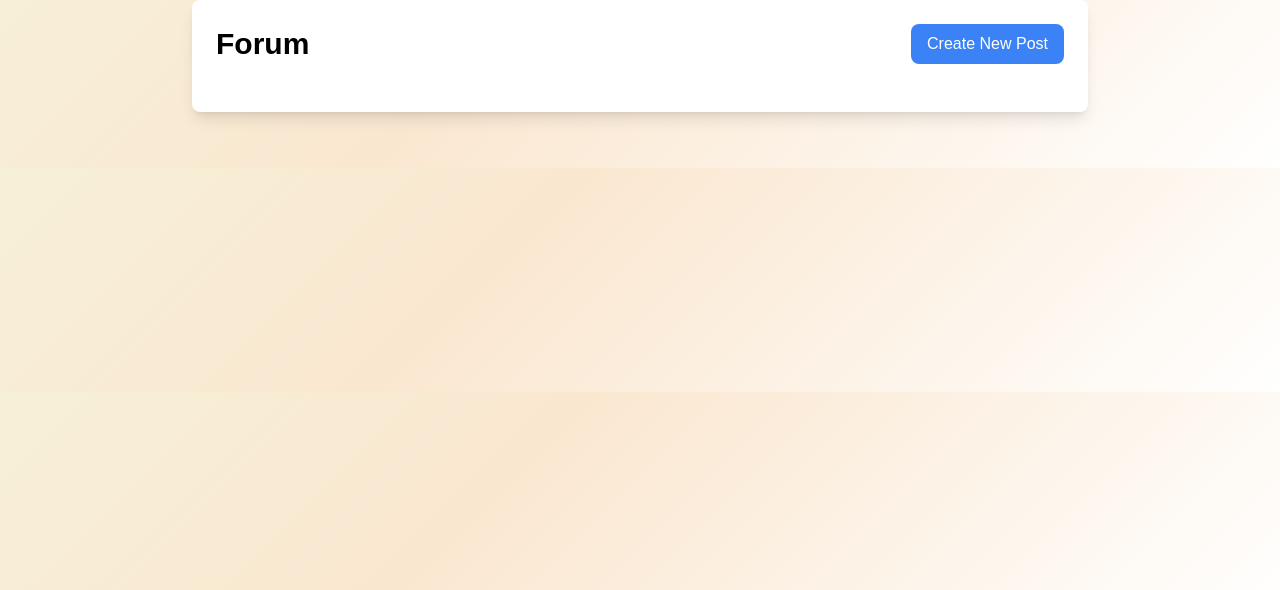
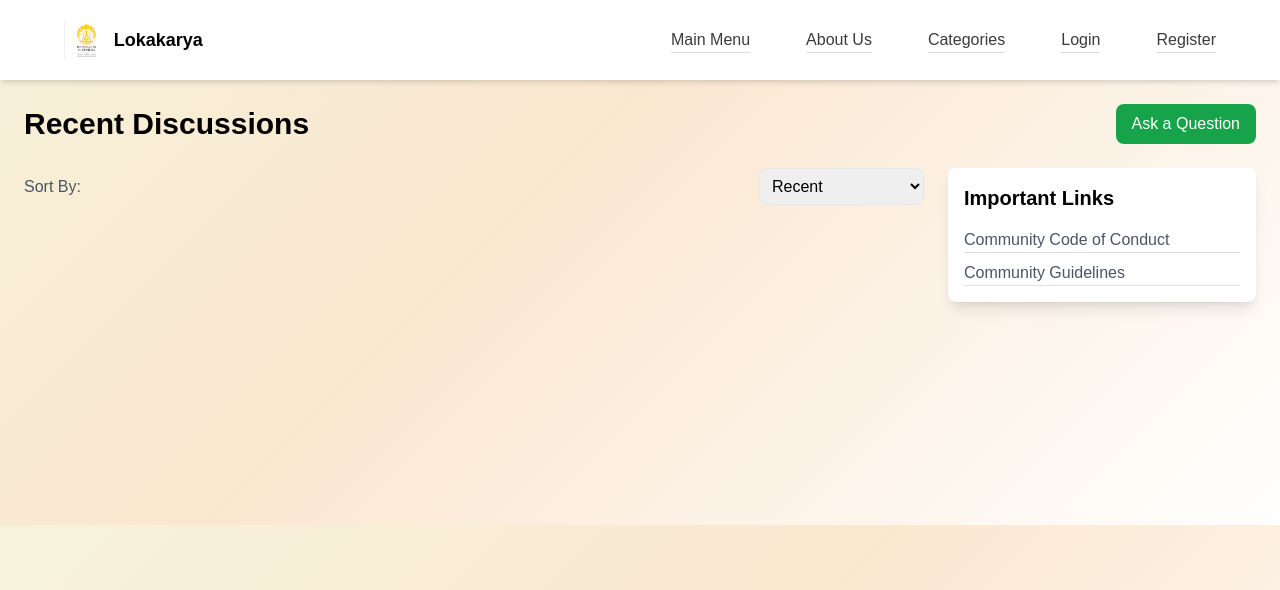
Before and after one commit to pbp-infokan-a-1/lokakarya, a Django app: page /forumandreviewpage/ in a window 1280 px wide. Shown: the top 590 px of the page. Run offline with Django 5.2, Linux system fonts and the light colour scheme; data that the repository does not hold is empty; some libraries are stand-ins or nearby versions.

Commit message:
update forum pagee

```diff
--- a/forumandreviewpage/forms.py
+++ b/forumandreviewpage/forms.py
@@ -1,11 +1,16 @@
 from django.forms import ModelForm
 from forumandreviewpage.models import PostForum, Comment
+from django import forms
 
 
 class ForumandReviewForm(ModelForm):
     class Meta:
         model = PostForum
         fields = ["title", "content"]
+        widgets = {
+            'title': forms.TextInput(attrs={'class': 'w-full p-2 border border-gray-300 rounded'}),
+            'content': forms.Textarea(attrs={'class': 'w-full p-2 border border-gray-300 rounded', 'rows': 5}),
+        }
 
 class CommentForm(ModelForm):
     class Meta:
--- a/forumandreviewpage/templates/detail_post.html
+++ b/forumandreviewpage/templates/detail_post.html
@@ -1,9 +1,11 @@
 {% extends 'base.html' %}
 {% block content %}
+{% include 'header.html' %}
+{% load tz %}
 
-<div class="max-w-3xl mx-auto p-6 bg-white shadow-lg rounded-lg">
+<div class="max-w-3xl mx-auto p-6 bg-white shadow-lg rounded-lg mt-24">
     <h1 class="text-3xl font-bold mb-2">{{ post.title }}</h1>
-    <p class="text-gray-500 mb-4">by {{ post.author }} | {{ post.created_at }}</p>
+    <p class="text-gray-500 mb-2">by {{ post.author }} | {% timezone "Asia/Jakarta" %}{{ post.created_at|date:"F j, Y, g:i a" }}{% endtimezone %}</p>
     <p class="mb-6">{{ post.content }}</p>
 
     <div class="flex items-center space-x-2 mb-4">
--- a/forumandreviewpage/templates/forumandreviewpage.html
+++ b/forumandreviewpage/templates/forumandreviewpage.html
@@ -1,33 +1,67 @@
 {% extends 'base.html' %}
 {% block content %}
+{% include 'header.html' %}
+{% load tz %}
 
-<div class="max-w-4xl mx-auto p-6 bg-white shadow-lg rounded-lg">
+<div class="max-w-7xl mx-auto p-6 mt-20">
     <div class="flex justify-between items-center mb-6">
-        <h1 class="text-3xl font-bold">Forum</h1>
-        <a href="{% url 'forumandreviewpage:create_forum_entry' %}" class="px-4 py-2 bg-blue-500 text-white rounded-lg hover:bg-blue-600">
-            Create New Post
+        <h1 class="text-3xl font-bold">Recent Discussions</h1>
+        <a href="{% url 'forumandreviewpage:create_forum_entry' %}" class="px-4 py-2 bg-green-600 text-white rounded-lg hover:bg-green-700">
+            Ask a Question
         </a>
     </div>
 
+    <div class="flex">
+        <!-- Left column for posts list -->
+        <div class="w-3/4 pr-6">
+            <!-- Filter and Sort Options -->
+            <div class="flex justify-between items-center mb-6">
+                <!-- <div class="text-gray-600">Filter By Board:</div>
+                <select class="border rounded-lg p-2">
+                    <option>All Boards</option>
+                    <option>General Discussions</option>
+                    <option>Technical Help</option>
+                    <option>Product Feedback</option>
+                </select> -->
+
+                <div class="text-gray-600">Sort By:</div>
+                <select class="border rounded-lg p-2">
+                    <option>Recent</option>
+                    <option>Most Upvoted</option>
+                    <option>Most Commented</option>
+                </select>
+            </div>
+
+            <!-- List of Posts -->
             <ul class="space-y-6">
                 {% for post in posts %}
                     <li class="bg-gray-100 p-4 rounded-lg shadow-md hover:shadow-lg transition-shadow">
                         <div class="flex justify-between items-start">
                             <div>
                                 <h2 class="text-2xl font-bold mb-2">
-                            <a href="{% url 'forumandreviewpage:post_detail' post.id %}" class="hover:text-blue-500">
+                                    <a href="{% url 'forumandreviewpage:detail_post' post.id %}" class="hover:text-green-600">
                                         {{ post.title }}
                                     </a>
                                 </h2>
-                        <p class="text-gray-500 mb-2">by {{ post.author }} | {{ post.created_at }}</p>
+                                <p class="text-gray-500 mb-2">by {{ post.author }} | {% timezone "Asia/Jakarta" %}{{ post.created_at|date:"F j, Y, g:i a" }}{% endtimezone %}</p>
                                 <p class="mb-4">{{ post.content|truncatewords:30 }}</p>
                             </div>
 
                             <div class="flex flex-col items-center">
-                        <p class="font-semibold mb-2">Upvotes: {{ post.total_upvotes }}</p>
-                        <button onclick="upvotePost({{ post.id }})" class="px-3 py-1 bg-green-500 text-white rounded hover:bg-green-600">
+                                <p class="font-semibold mb-2">
+                                    Upvotes: <span id="upvotes-{{ post.id }}">{{ post.total_upvotes }}</span>
+                                </p>
+                                <form action="{% url 'forumandreviewpage:upvote_post' post.id %}" method="POST">
+                                    {% csrf_token %}
+                                    <button type="submit" class="px-3 py-1 bg-green-500 text-white rounded hover:bg-green-600">
                                         Upvote
                                     </button>
+                                </form>
+                                <!-- Delete and Edit Buttons (only visible for post owner) -->
+                                {% if post.author == user %}
+                                    <!-- <button onclick="window.location.href='{% url 'forumandreviewpage:detail_post' post.id %}'" class="mt-2 px-3 py-1 bg-blue-500 text-white rounded hover:bg-blue-600">Edit</button> -->
+                                    <button onclick="window.location.href='{% url 'forumandreviewpage:delete_post' post.id %}'" class="px-3 py-1 bg-red-500 text-white rounded hover:bg-red-600">Delete</button>
+                                {% endif %}
                             </div>
                         </div>
                     </li>
@@ -35,41 +69,64 @@
             </ul>
         </div>
 
+        <!-- Right column for "Important Links" and "Top Contributors" -->
+        <div class="w-1/4">
+            <!-- Important Links Section -->
+            <div class="bg-white p-4 mb-6 shadow-lg rounded-lg">
+                <h2 class="text-xl font-bold mb-4">Important Links</h2>
+                <ul class="text-gray-600 space-y-2">
+                    <li><a href="#" class="hover:text-green-600">Community Code of Conduct</a></li>
+                    <li><a href="#" class="hover:text-green-600">Community Guidelines</a></li>
+                </ul>
+            </div>
+        </div>
+    </div>
+</div>
+
 <script>
     function upvotePost(postId) {
+        const upvoteCount = document.getElementById(`upvotes-${postId}`);
         const button = document.querySelector(`button[onclick="upvotePost(${postId})"]`);
         button.classList.add('animate-pulse');
+
+        let currentUpvotes = parseInt(upvoteCount.innerText, 10);
+        upvoteCount.innerText = currentUpvotes + 1;
 
         fetch(`/post/${postId}/upvote/`, {
             method: "POST",
             headers: {
                 "X-CSRFToken": "{{ csrf_token }}"
             }
-        }).then(response => {
-            if (response.ok) {
+        }).then(response => response.json())
+        .then(data => {
             button.classList.remove('animate-pulse');
-                location.reload();  // Refresh halaman untuk memperbarui jumlah upvote
+            if (data.success) {
+                upvoteCount.innerText = currentUpvotes;
             }
         });
     }
 
-      function upvotePost(postId) {
-      const button = document.querySelector(`button[onclick="upvotePost(${postId})"]`);
-      button.classList.add('animate-pulse');
-
-      fetch(`/post/${postId}/upvote/`, {
-          method: "POST",
+    function deletePost(postId) {
+        if (confirm("Are you sure you want to delete this post?")) {
+            fetch(`/post/${postId}/delete/`, {
+                method: "GET",
                 headers: {
                     "X-CSRFToken": "{{ csrf_token }}"
                 }
-      }).then(response => {
-          if (response.ok) {
-              button.classList.remove('animate-pulse');
-              location.reload();  // Refresh the page to update the upvote count
+            }).then(response => response.json())
+            .then(data => {
+                if (data.status === "success") {
+                    document.querySelector(`li[data-post-id="${postId}"]`).remove();
+                    window.location.href = "{% url 'forumandreviewpage:show_forum' %}";
                 }
             });
         }
+    }
 
+    function editPost(postId) {
+        // Here, you can either redirect to an edit page or use an inline editor.
+        window.location.href = `/post/${postId}/edit/`;
+    }
 </script>
 
 {% endblock %}
--- a/forumandreviewpage/urls.py
+++ b/forumandreviewpage/urls.py
@@ -1,16 +1,17 @@
 from django.urls import path
-from forumandreviewpage.views import show_forum, create_forum_entry, show_xml, show_json, show_json_by_id, show_xml_by_id
+from forumandreviewpage.views import show_forum, create_forum_entry, show_xml, show_json, show_json_by_id, show_xml_by_id, detail_post, upvote_post, delete_post, edit_post
 from forumandreviewpage import views
 
 app_name = 'forumandreviewpage'
 
 urlpatterns = [
     path('forumandreviewpage/', views.show_forum, name='show_forum'),
-    path('post/<int:post_id>/', views.post_detail, name='post_detail'),
+    path('post/<uuid:post_id>/', views.detail_post, name='detail_post'),
     path('create/', views.create_forum_entry, name='create_forum_entry'),
-    path('post/<int:post_id>/upvote/', views.upvote_post, name='upvote_post'),
+    path('post/<uuid:post_id>/upvote/', views.upvote_post, name='upvote_post'),
     path('xml/', show_xml, name='show_xml'),
     path('json/', show_json, name='show_json'),
     path('xml/<str:id>/', show_xml_by_id, name='show_xml_by_id'),
     path('json/<str:id>/', show_json_by_id, name='show_json_by_id'),
+    path('delete_post/<uuid:post_id>/', views.delete_post, name='delete_post'),
 ]
--- a/forumandreviewpage/views.py
+++ b/forumandreviewpage/views.py
@@ -1,4 +1,4 @@
-from django.http import HttpResponse
+from django.http import HttpResponse, HttpResponseRedirect, JsonResponse
 from django.core import serializers
 from django.shortcuts import render, redirect, get_object_or_404
 from forumandreviewpage.forms import ForumandReviewForm, CommentForm
@@ -6,6 +6,8 @@ from forumandreviewpage.models import PostForum, Comment
 from django.contrib.auth.forms import UserCreationForm
 from django.contrib import messages
 from django.contrib.auth.decorators import login_required
+from django.views.decorators.csrf import csrf_exempt
+from django.urls import reverse
 
 def show_forum(request):
     posts = PostForum.objects.all().order_by('-created_at')
@@ -25,10 +27,10 @@ def create_forum_entry(request):
             return redirect('forumandreviewpage:show_forum')
     else:
         form = ForumandReviewForm()
-    return render(request, "forumandreviewpage/create_forum_entry.html", {'form': form})
+    return render(request, "create_forum_entry.html", {'form': form})
 
 @login_required
-def post_detail(request, post_id):
+def detail_post(request, post_id):
     post = get_object_or_404(PostForum, id=post_id)
     if request.method == 'POST':
         comment_form = CommentForm(request.POST)
@@ -37,19 +39,38 @@ def post_detail(request, post_id):
             comment.post = post
             comment.author = request.user
             comment.save()
-            return redirect('post_detail', post_id=post.id)
+            return redirect('detail_post', post_id=post.id)
     else:
         comment_form = CommentForm()
-    return render(request, 'forum/post_detail.html', {'post': post, 'comment_form': comment_form})
+    return render(request, 'detail_post.html', {'post': post, 'comment_form': comment_form})
 
 @login_required
 def upvote_post(request, post_id):
+    if request.method == 'POST':
+        post = get_object_or_404(PostForum, id=post_id)
+        post.total_upvotes += 1  # Increment the upvote count
+        post.save()  # Save the updated post
+        return HttpResponseRedirect(reverse('forumandreviewpage:index'))
+    #     return JsonResponse({'success': True, 'total_upvotes': post.total_upvotes}, status=200)
+    # return JsonResponse({'success': False, 'message': 'Invalid request'}, status=400)
+
+@csrf_exempt
+def delete_post(request, post_id):
+    if request.method == 'GET':
+        post = get_object_or_404(PostForum, id=post_id)
+        post.delete()
+        return HttpResponseRedirect(reverse('forumandreviewpage:show_forum'))
+
+def edit_post(request, post_id):
     post = get_object_or_404(PostForum, id=post_id)
-    if request.user in post.upvotes.all():
-        post.upvotes.remove(request.user)
+    if request.method == 'POST':
+        form = ForumandReviewForm(request.POST, instance=post)
+        if form.is_valid():
+            form.save()
+            return redirect('detail_post', post_id=post.id)
     else:
-        post.upvotes.add(request.user)
-    return redirect('post_detail', post_id=post.id)
+        form = ForumandReviewForm(instance=post)
+    return render(request, 'edit_post.html', {'form': form})
 
 def show_xml(request):
     data = PostForum.objects.all()
```
Also changed, not shown: forumandreviewpage/migrations/0003_remove_postforum_upvotes.py (added), forumandreviewpage/migrations/0004_postforum_upvotes.py (added), productpage/migrations/0003_favorite.py (added), userprofile/migrations/0004_alter_profile_avatar.py (added). Lines whose indentation alone changed are shown as unchanged.
